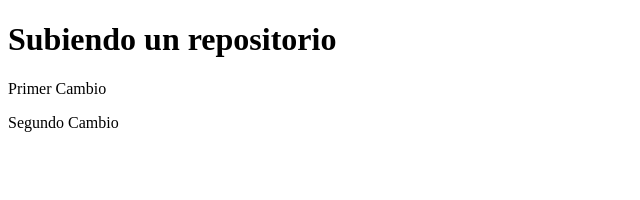
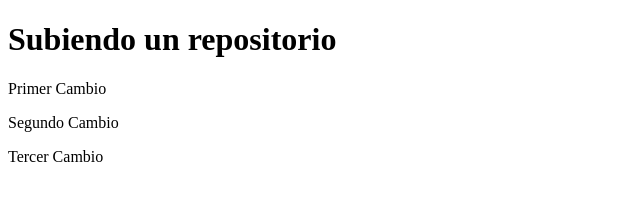
Before and after one commit to carnaezf/clase_ramas, a plain HTML site: page index.html in a window 1280 px wide. Shown: the whole page, without its empty margins (0-640 px from the left). Drawn offline with Linux system fonts and the light colour scheme.

Commit message:
Cambio desde rama_3

```diff
--- a/index.html
+++ b/index.html
@@ -9,6 +9,7 @@
     <h1>Subiendo un repositorio</h1>
     <p>Primer Cambio</p>
     <p>Segundo Cambio</p>
+    <p>Tercer Cambio</p>
 
 </body>
 </html>
```
